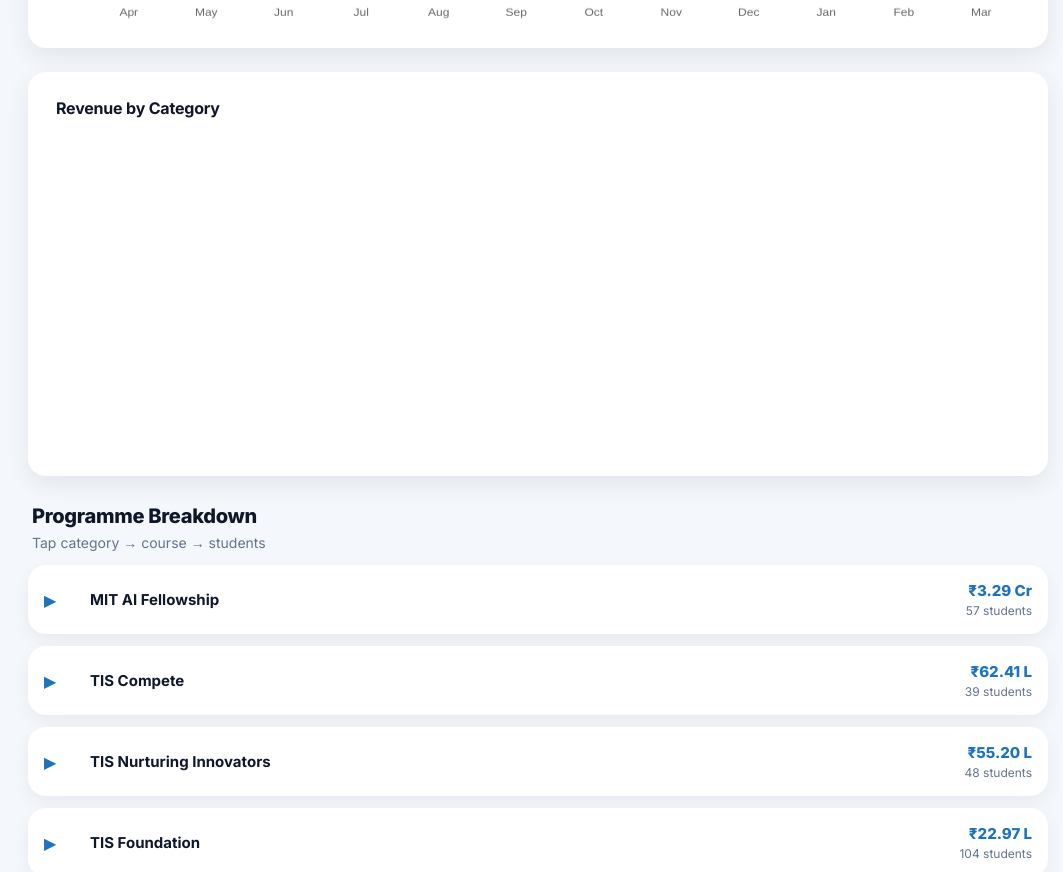
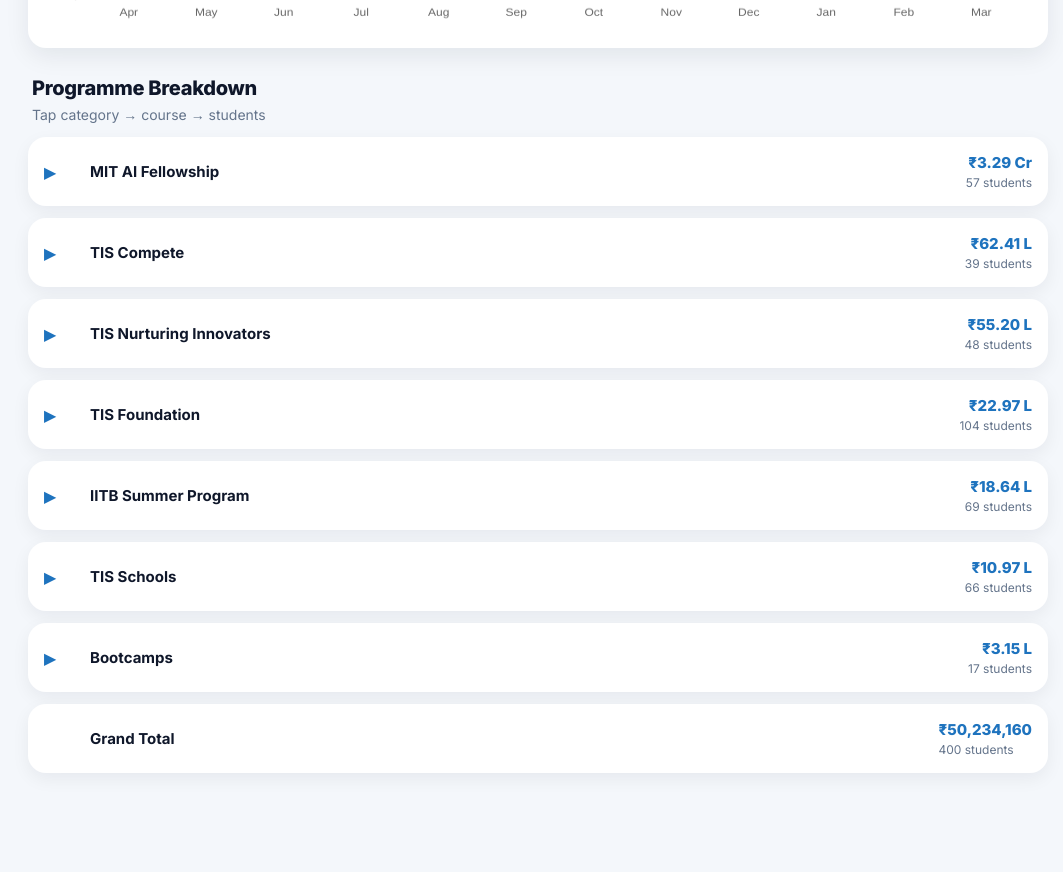
Before and after one commit to TIS-DB/tis-dashboard, a plain HTML site: page index.html in a window 1280 px wide. Shown: the part 964-1836 px from the top of the page, without its empty margins (102-1165 px from the left). After the commit the page ends 1781 px from the top, so only its background shows below. Drawn offline with nearby package versions, Linux system fonts and the light colour scheme.

Commit message:
Comment out revenue by category section
Comment out the revenue chart section in the HTML.

```diff
--- a/index.html
+++ b/index.html
@@ -78,10 +78,10 @@
     <canvas id="monthlyChart"></canvas>
   </section>
 
-  <section class="chart-card">
+  <!--<section class="chart-card">
     <h3>Revenue by Category</h3>
     <canvas id="categoryChart"></canvas>
-  </section>
+  </section>-->
 
   <section class="breakdown-header">
     <h2>Programme Breakdown</h2>
```
